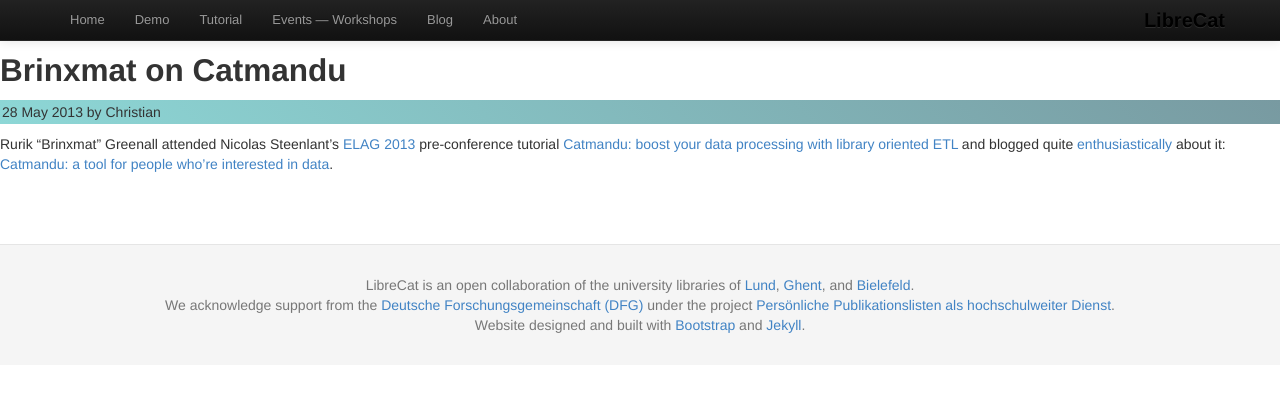
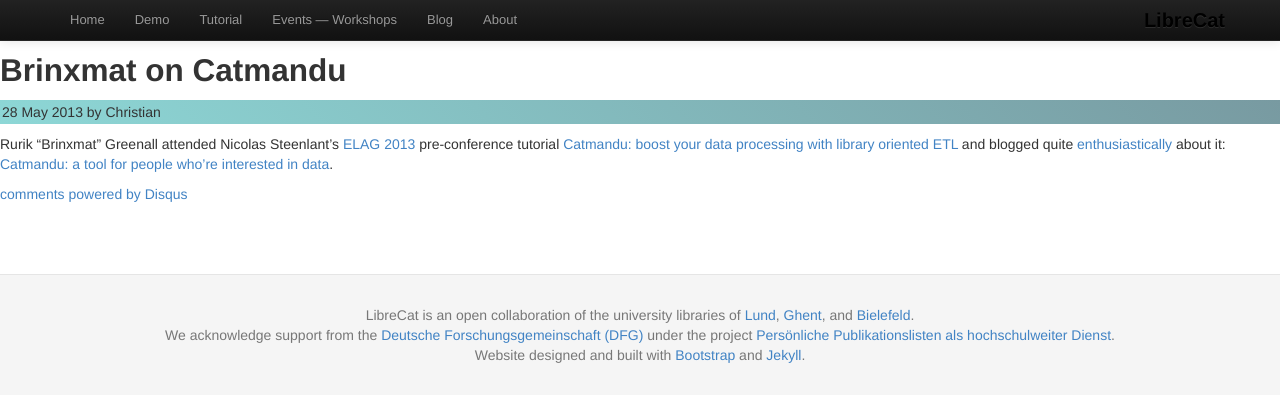
Before and after one commit to LibreCat/librecat.github.io, a Jekyll site: the page built from _posts/2013-05-28-brinxmat-elag2013.markdown, in a window 1280 px wide. Shown: the top 402 px of the page. Built offline with Jekyll 4.4.1, drawn with Linux system fonts in a browser that asks for light colours; comment, search, counter and statistics services are not loaded; some of the changed lines change nothing that is shown.

Commit message:
Adding Disqus to the posts

```diff
--- a/_layouts/post.html
+++ b/_layouts/post.html
@@ -7,3 +7,18 @@
 <div class="post">
 {{ content }}
 </div>
+
+<div id="disqus_thread"></div>
+    <script type="text/javascript">
+        /* * * CONFIGURATION VARIABLES: EDIT BEFORE PASTING INTO YOUR WEBPAGE * * */
+        var disqus_shortname = 'librecat'; // required: replace example with your forum shortname
+
+        /* * * DON'T EDIT BELOW THIS LINE * * */
+        (function() {
+            var dsq = document.createElement('script'); dsq.type = 'text/javascript'; dsq.async = true;
+            dsq.src = '//' + disqus_shortname + '.disqus.com/embed.js';
+            (document.getElementsByTagName('head')[0] || document.getElementsByTagName('body')[0]).appendChild(dsq);
+        })();
+    </script>
+<noscript>Please enable JavaScript to view the <a href="http://disqus.com/?ref_noscript">comments powered by Disqus.</a></noscript>
+<a href="http://disqus.com" class="dsq-brlink">comments powered by <span class="logo-disqus">Disqus</span></a>
```
